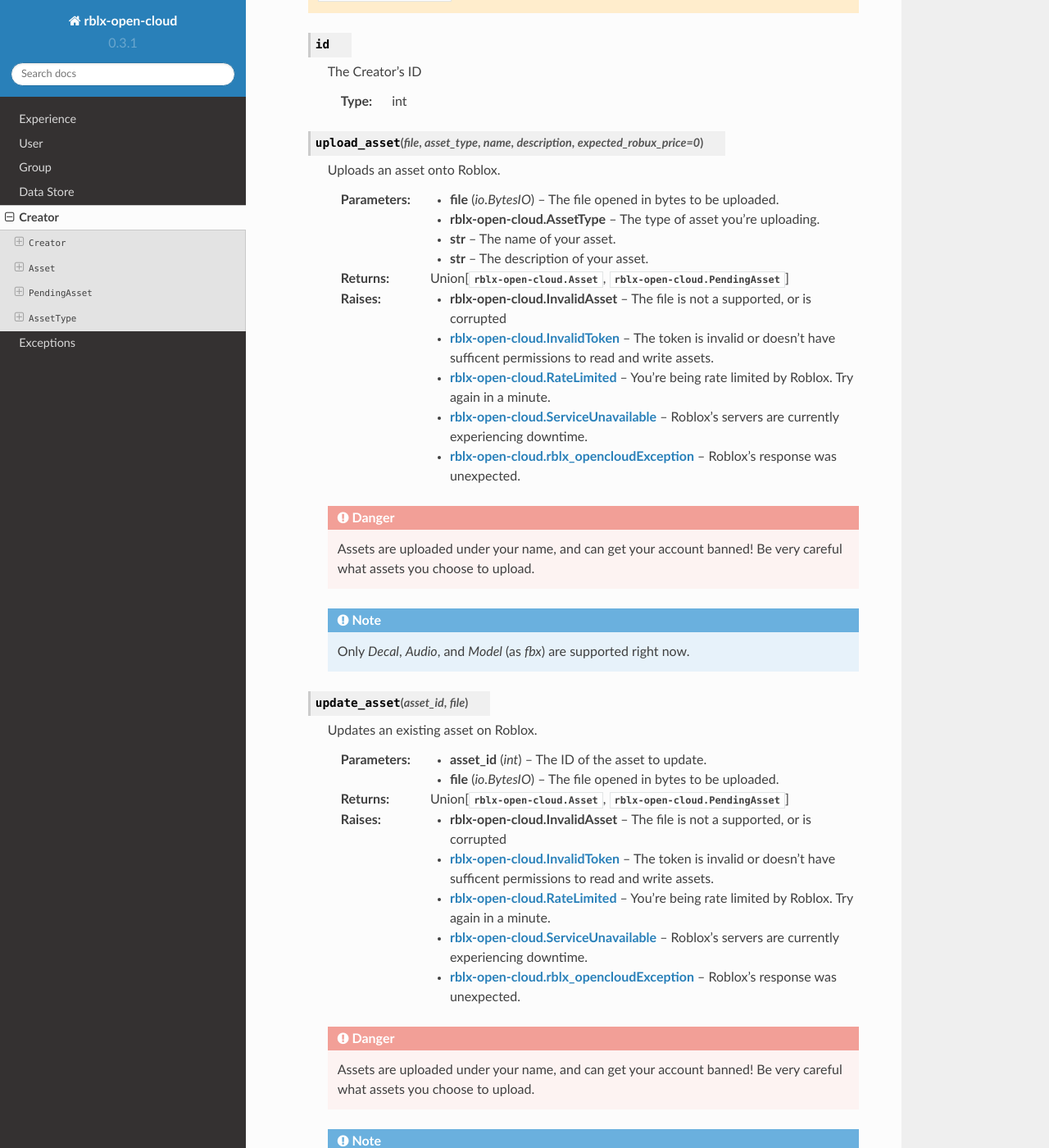
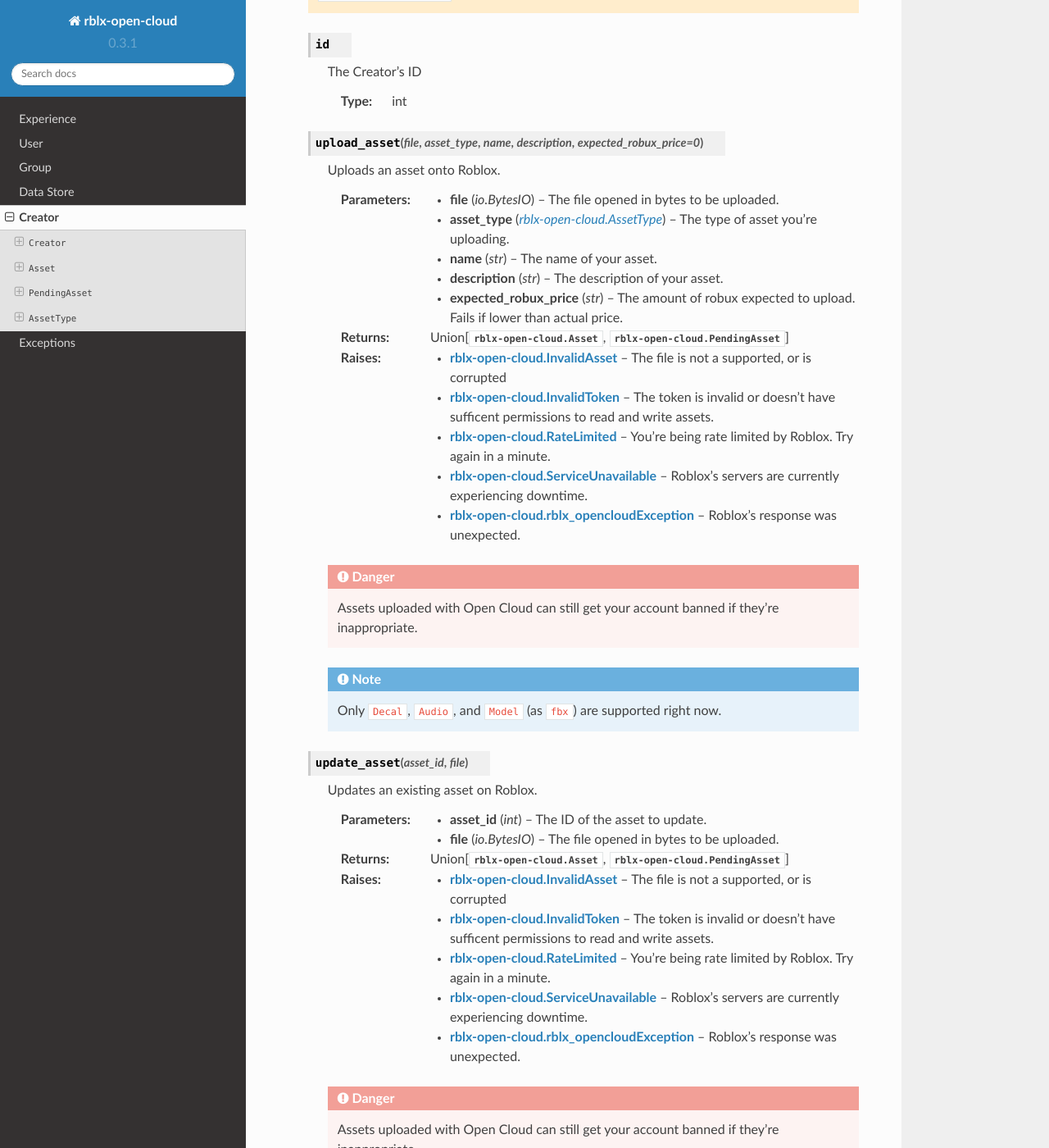
Before and after one commit to treeben77/rblx-open-cloud, a Sphinx documentation site: the page built from docs/source/creator.rst, in a window 1280 px wide and 1400 px high, scrolled down 358 px. Shown: the whole window at 82% size. Built offline with Sphinx 7.4.7 and the Read the Docs theme 2.0.0, drawn with Linux system fonts in a browser that asks for light colours; some of the changed text lies outside the part shown.

Commit message:
fixed formatting and reworded asset moderation alert docs

```diff
--- a/docs/source/creator.rst
+++ b/docs/source/creator.rst
@@ -24,9 +24,10 @@ Creator
         Uploads an asset onto Roblox.
 
         :param io.BytesIO file: The file opened in bytes to be uploaded.
-        :param rblx-open-cloud.AssetType: The type of asset you're uploading.
-        :param str: The name of your asset.
-        :param str: The description of your asset.
+        :param rblx-open-cloud.AssetType asset_type: The type of asset you're uploading.
+        :param str name: The name of your asset.
+        :param str description: The description of your asset.
+        :param str expected_robux_price: The amount of robux expected to upload. Fails if lower than actual price.
 
         :returns: Union[:class:`rblx-open-cloud.Asset`, :class:`rblx-open-cloud.PendingAsset`]
         :raises rblx-open-cloud.InvalidAsset: The file is not a supported, or is corrupted
@@ -37,11 +38,11 @@ Creator
 
         .. danger::
 
-            Assets are uploaded under your name, and can get your account banned! Be very careful what assets you choose to upload.
+            Assets uploaded with Open Cloud can still get your account banned if they're inappropriate.
 
         .. note::
 
-            Only `Decal`, `Audio`, and `Model` (as `fbx`) are supported right now.
+            Only ``Decal``, ``Audio``, and ``Model`` (as ``fbx``) are supported right now.
 
     .. method:: update_asset(asset_id, file)
 
@@ -59,11 +60,11 @@ Creator
 
         .. danger::
 
-            Assets are uploaded under your name, and can get your account banned! Be very careful what assets you choose to upload.
+            Assets uploaded with Open Cloud can still get your account banned if they're inappropriate.
 
         .. note::
 
-            Only `Model` (as `fbx`) can be updated right now.
+            Only ``Model`` (as ``fbx``) can be updated right now.
 
 .. class:: Asset()
 
--- a/docs/source/exceptions.rst
+++ b/docs/source/exceptions.rst
@@ -38,3 +38,7 @@ Exceptions
          The key metadata.
 
          :type: :class:`rblx-open-cloud.EntryInfo`
+
+.. exception:: InvalidAsset()
+
+   The asset you upload is the wrong type, or is corrupted.
```
Also changed, not shown: other parts of docs/source/creator.rst (+2 -2 lines), docs/source/group.rst (+8 -7 lines), docs/source/user.rst (+8 -7 lines).
